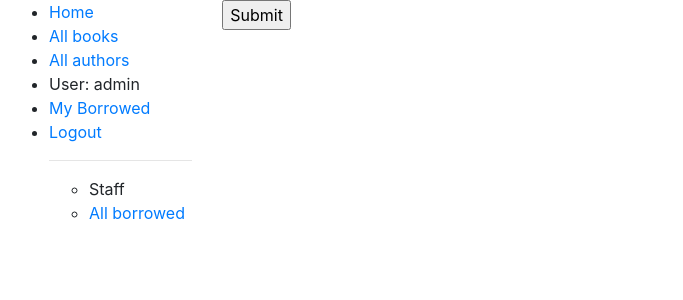
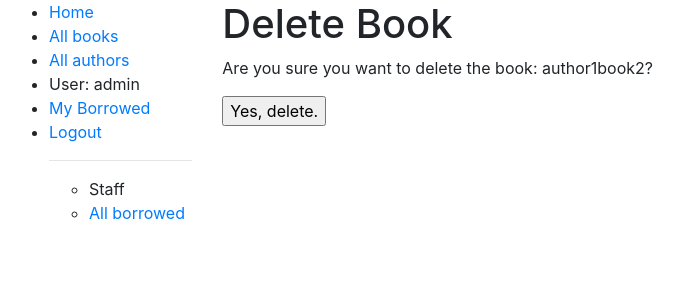
Before and after one commit to ManiGhahremani/DjangoLibrary, a Django app: page /catalog/book/2/delete/ in a window 1280 px wide. Shown: the top 300 px of the page, without its empty margins (6-689 px from the left). Run offline with Django 3.2, Linux system fonts and the light colour scheme; a user stored in the database is signed in; data comes from the database, SQL or seed files in the repository; some libraries are stand-ins or nearby versions.

Commit message:
error with book confirm delete

```diff
--- a/locallibrary/catalog/templates/catalog/book_confirm_delete.html
+++ b/locallibrary/catalog/templates/catalog/book_confirm_delete.html
@@ -3,12 +3,13 @@
 
 {% block content %}
 
-<form action="" method="post">
-    {% csrf_token %}
-    <table>
-    {{ form.as_table }}
-    </table>
-    <input type="submit" value="Submit" />
+<h1>Delete Book</h1>
 
+<p>Are you sure you want to delete the book: {{ book }}?</p>
+
+<form action="" method="POST">
+  {% csrf_token %}
+  <input type="submit" action="" value="Yes, delete." />
 </form>
+
 {% endblock %}
```
